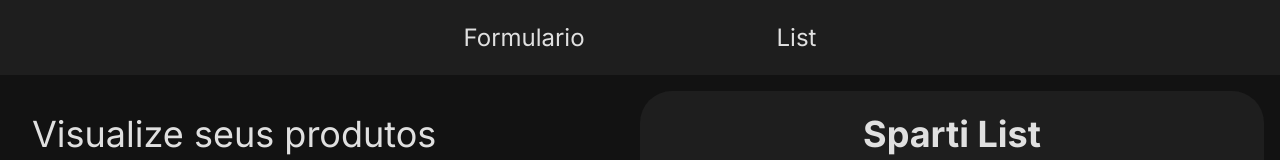
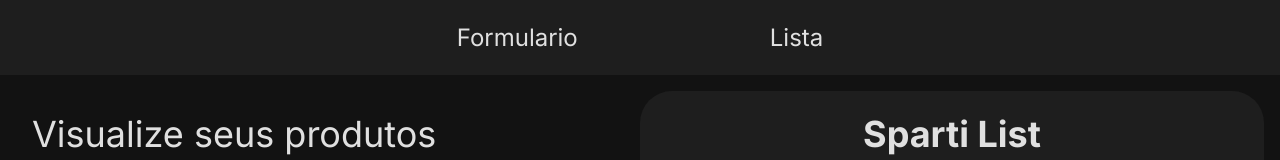
Before and after one commit to EduardoScrobote/sparti-test, a Next.js app: page /list in a window 1280 px wide. Shown: the top 160 px of the page. Built offline with nearby package versions, Linux system fonts and the light colour scheme.

Commit message:
fix: header-text

```diff
--- a/components/Header.tsx
+++ b/components/Header.tsx
@@ -8,7 +8,7 @@
         <Link href="/">Formulario</Link>
       </h1>
       <h1 className="text-[24px] hover:text-blue-primary hover:cursor-pointer hover:scale-110 duration-300">
-        <Link href="/list">List</Link>
+        <Link href="/list">Lista</Link>
       </h1>
     </div>
   );
```
